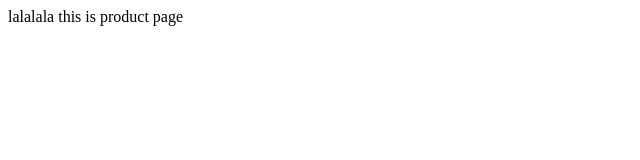
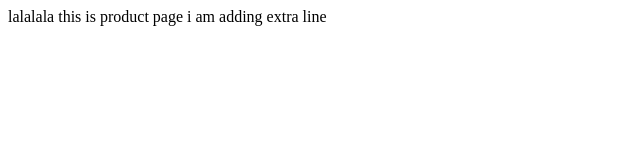
Before and after one commit to svharshith9-wq/github1, a plain HTML site: page product.html in a window 1280 px wide. Shown: the whole page, without its empty margins (0-640 px from the left). Drawn offline with Linux system fonts and the light colour scheme.

Commit message:
Update product.html

```diff
--- a/product.html
+++ b/product.html
@@ -8,5 +8,7 @@
 <body>
     lalalala
     this is product page
+
+    i am adding extra line
 </body>
 </html>
```
